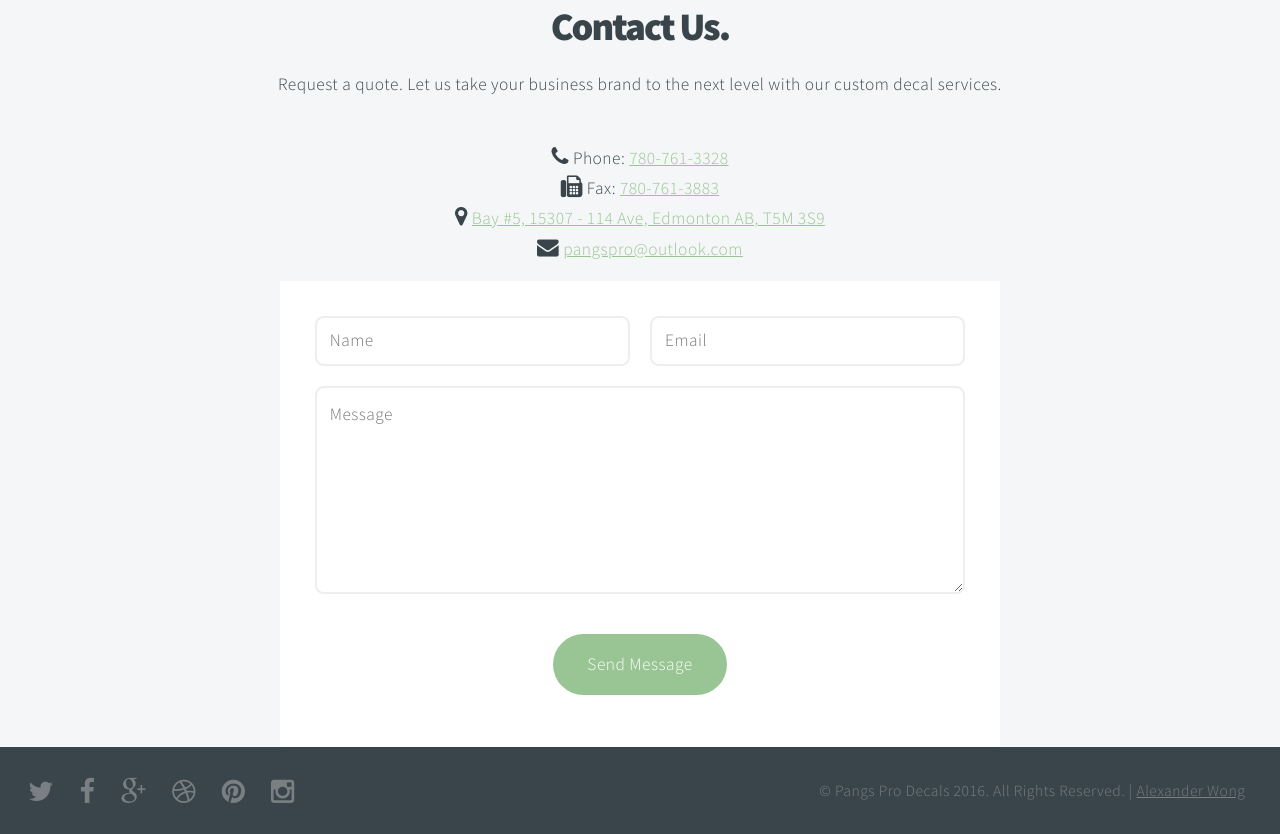
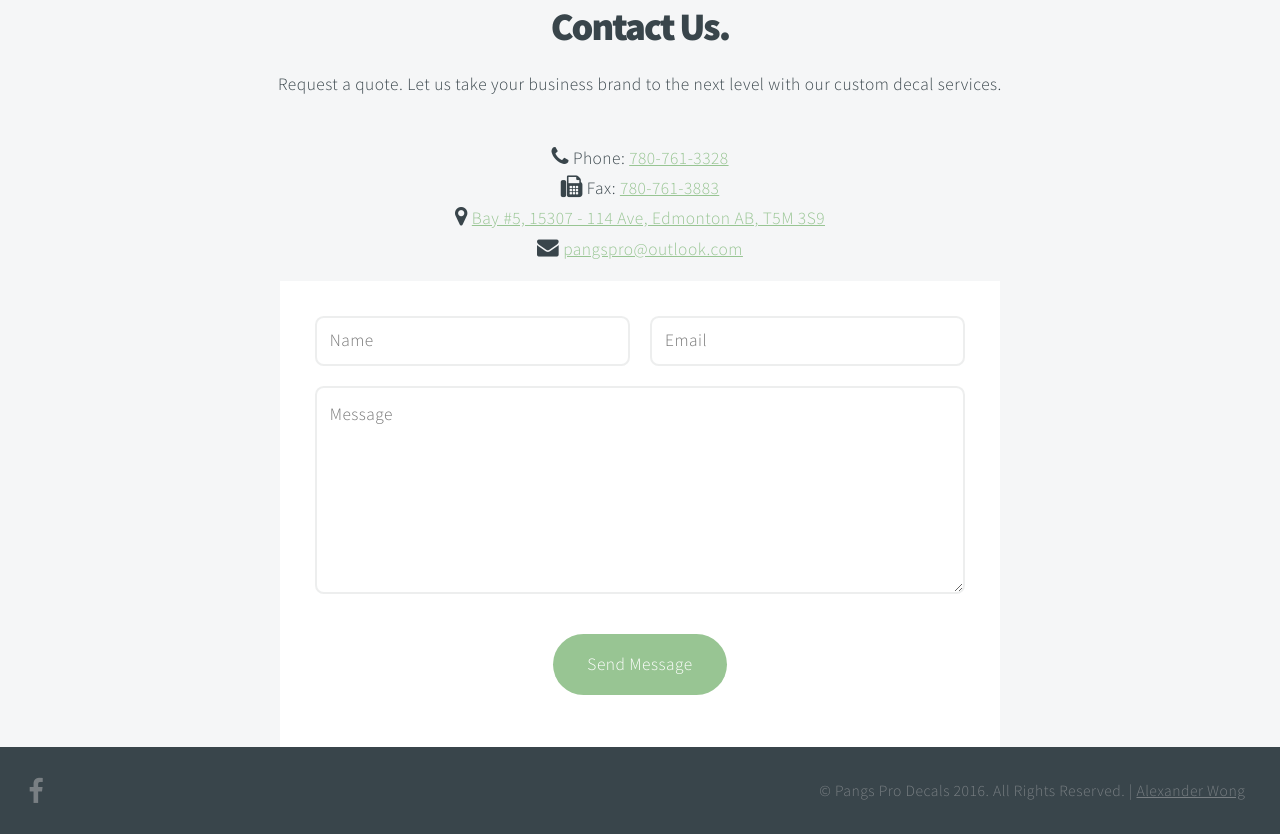
Before and after one commit to awwong1/pangs-pro, a website: page client/index.html in a window 1280 px wide. Shown: the part 3648-4482 px from the top of the page. Drawn offline with Linux system fonts and the light colour scheme.

Commit message:
Added robots file, made facebook link go to client facebook page

```diff
--- a/client/index.html
+++ b/client/index.html
@@ -184,12 +184,7 @@
 
   <!-- Icons -->
   <ul class="actions">
-    <li><a href="#" class="icon fa-twitter"><span class="label">Twitter</span></a></li>
-    <li><a href="#" class="icon fa-facebook"><span class="label">Facebook</span></a></li>
-    <li><a href="#" class="icon fa-google-plus"><span class="label">Google+</span></a></li>
-    <li><a href="#" class="icon fa-dribbble"><span class="label">Dribbble</span></a></li>
-    <li><a href="#" class="icon fa-pinterest"><span class="label">Pinterest</span></a></li>
-    <li><a href="#" class="icon fa-instagram"><span class="label">Instagram</span></a></li>
+    <li><a href="https://www.facebook.com/profile.php?id=100009903161053" class="icon fa-facebook"><span class="label">Facebook</span></a></li>
   </ul>
 
   <!-- Menu -->
--- /dev/null
+++ b/client/robots.txt
@@ -0,0 +1,2 @@
+User-agent: *
+Allow: /
--- a/server/app.js
+++ b/server/app.js
@@ -7,8 +7,13 @@ var env = process.env;
 var app = express();
 app.use(helmet());
 
+// serve all static files inside the client directory
 app.use(express.static('client'));
 
+// health probe check for OpenShift
+app.get('/health', function (req, res) {
+  res.send('1');
+});
 
 app.listen(env.NODE_PORT || 3000, env.NODE_IP || 'localhost', function () {
   console.log(`Application worker ${process.pid} started...`);
```
